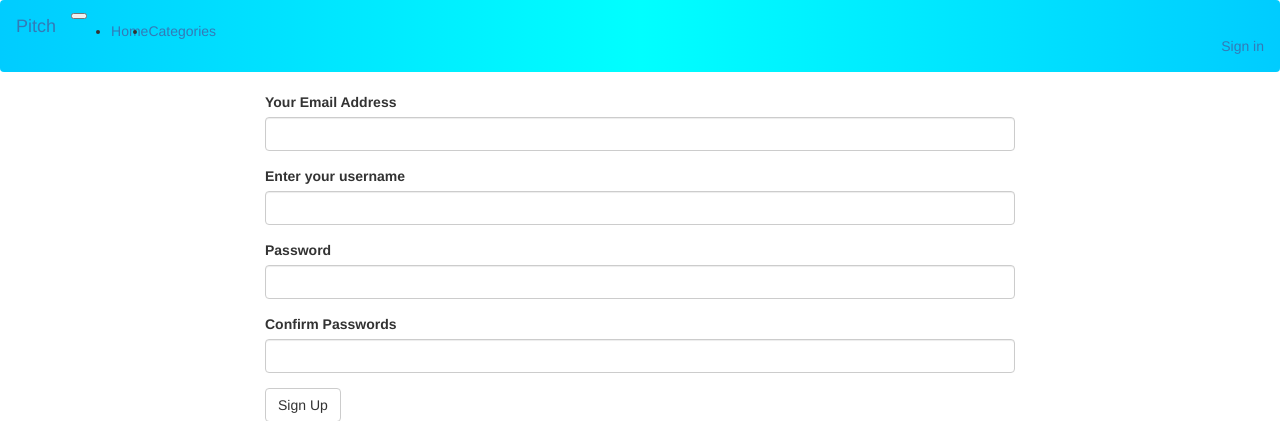
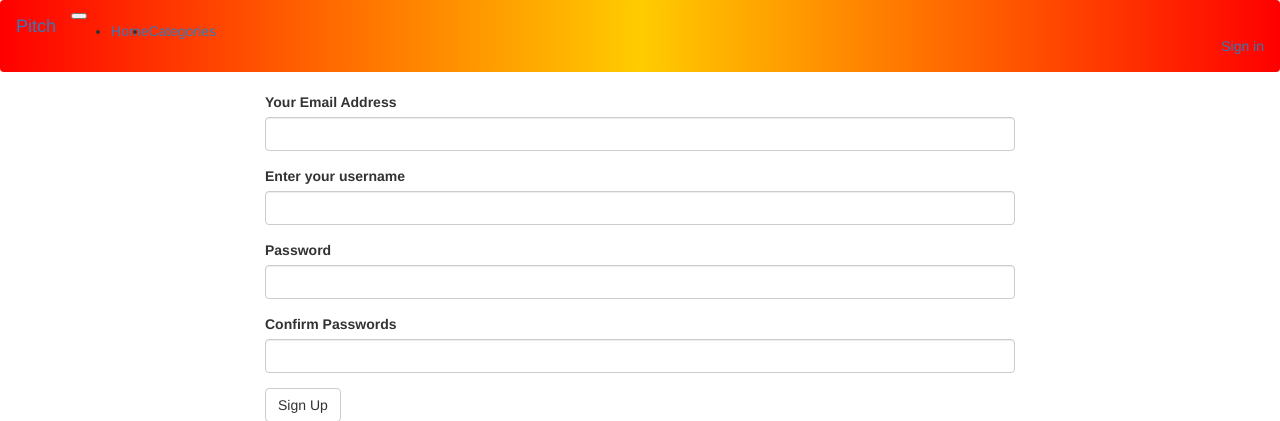
Before and after one commit to damunza/one_min_pitch, a Flask app: page / in a window 1280 px wide. Shown: the top 421 px of the page. Run offline with Flask 2, Linux system fonts and the light colour scheme; some libraries are stand-ins or nearby versions.

Commit message:
changed the color of the navbar

```diff
--- a/app/templates/navbar.html
+++ b/app/templates/navbar.html
@@ -1,4 +1,4 @@
-<nav class="navbar navbar-expand-lg navbar-light" style="background:linear-gradient(-90deg, #00ccff, #00ffff, #00ccff);">
+<nav class="navbar navbar-expand-lg navbar-light" style="background:linear-gradient(-90deg, #ff0000, #ffcc00, #ff0000);">
   <a class="navbar-brand" href="/">Pitch</a>
   <button class="navbar-toggler" type="button" data-toggle="collapse" data-target="#navbarSupportedContent" aria-controls="navbarSupportedContent" aria-expanded="false" aria-label="Toggle navigation">
     <span class="navbar-toggler-icon"></span>
```
